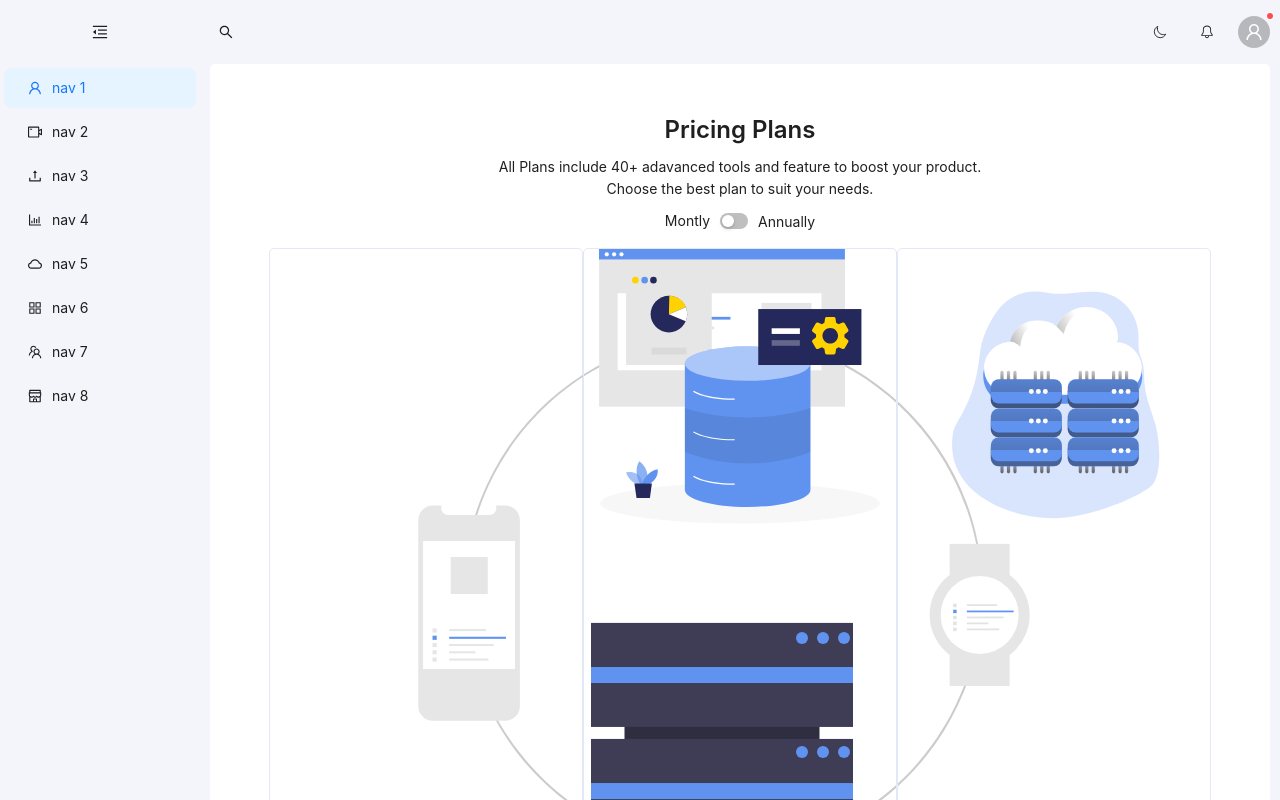
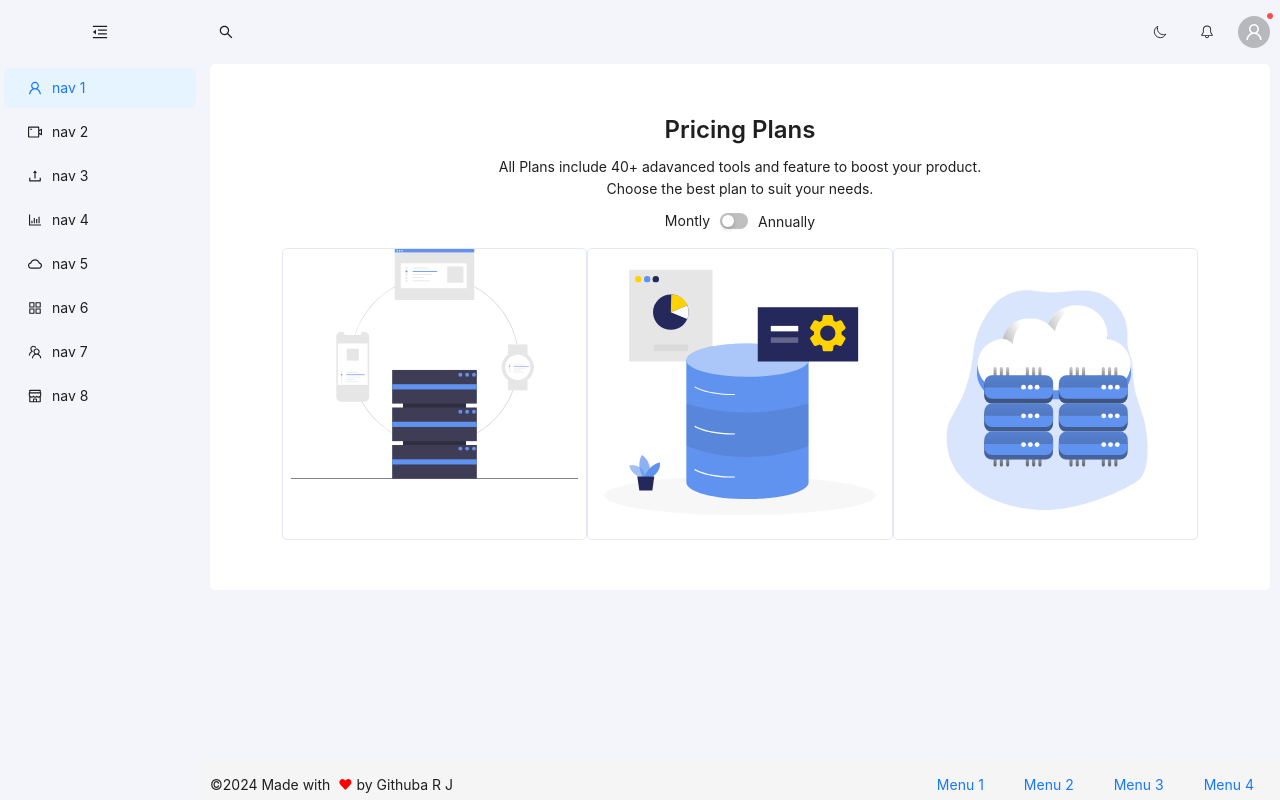
Before and after one commit to githubarj/crm, a React app: page /home/pricing in a window 1280 px wide. Shown: the top 800 px of the page. Built offline with nearby package versions, Linux system fonts and the light colour scheme; the HTML template or start-up script is replaced by a standard one.

Commit message:
fixed image routes

```diff
--- a/src/Components/Pricing/PricingPlans.jsx
+++ b/src/Components/Pricing/PricingPlans.jsx
@@ -22,10 +22,10 @@ const PricingPlans = () => {
 					Annually
 				</Flex>
 			</div>
-			<Row gutter={[16]} className="pricing-plans__content">
+			<Row gutter={16} className="pricing-plans__content">
 				{pricingData.map((item, index) => (
 					<Col key={index} lg={8} sm={12} xs={24} className="card" >
-						<img src={item.icon} alt="" />
+						<img src={item.icon} alt=""  style={{width: "100%"}} />
 					</Col>
 				))}
 			</Row>
--- a/src/Components/Pricing/pricingData.js
+++ b/src/Components/Pricing/pricingData.js
@@ -1,6 +1,6 @@
 export const pricingData = [
 	{
-		icon: "/public/assets/pricing/undraw_server_cluster_jwwq.svg",
+		icon: "/assets/pricing/undraw_server_cluster_jwwq.svg",
 		title: "  Basic ",
 		description: "A simple start for everyone   ",
 		price: 0,
@@ -14,7 +14,7 @@ export const pricingData = [
 	},
 
 	{
-		icon: "/public/assets/pricing/data-settings-8.svg",
+		icon: "/assets/pricing/data-settings-8.svg",
 		title: " Standard  ",
 		description: "  For small to medium businesses ",
 		price: 49,
@@ -28,7 +28,7 @@ export const pricingData = [
 	},
 
 	{
-		icon: "/public/assets/pricing/data-center-2-66.svg",
+		icon: "/assets/pricing/data-center-2-66.svg",
 		title: " Enterprise  ",
 		description: " Solution for big organizations",
 		price: 99,
--- a/src/sass/Pages/_pricing.scss
+++ b/src/sass/Pages/_pricing.scss
@@ -15,8 +15,9 @@
                 margin-bottom: 0;
             }
         }
-        &__content{
-            .card{
+        &__content {
+            padding: 0px 50px;
+            .card {
                 border-radius: 5px;
                 border: 1px solid $kb-header-alt;
                 width: 100%;
```
